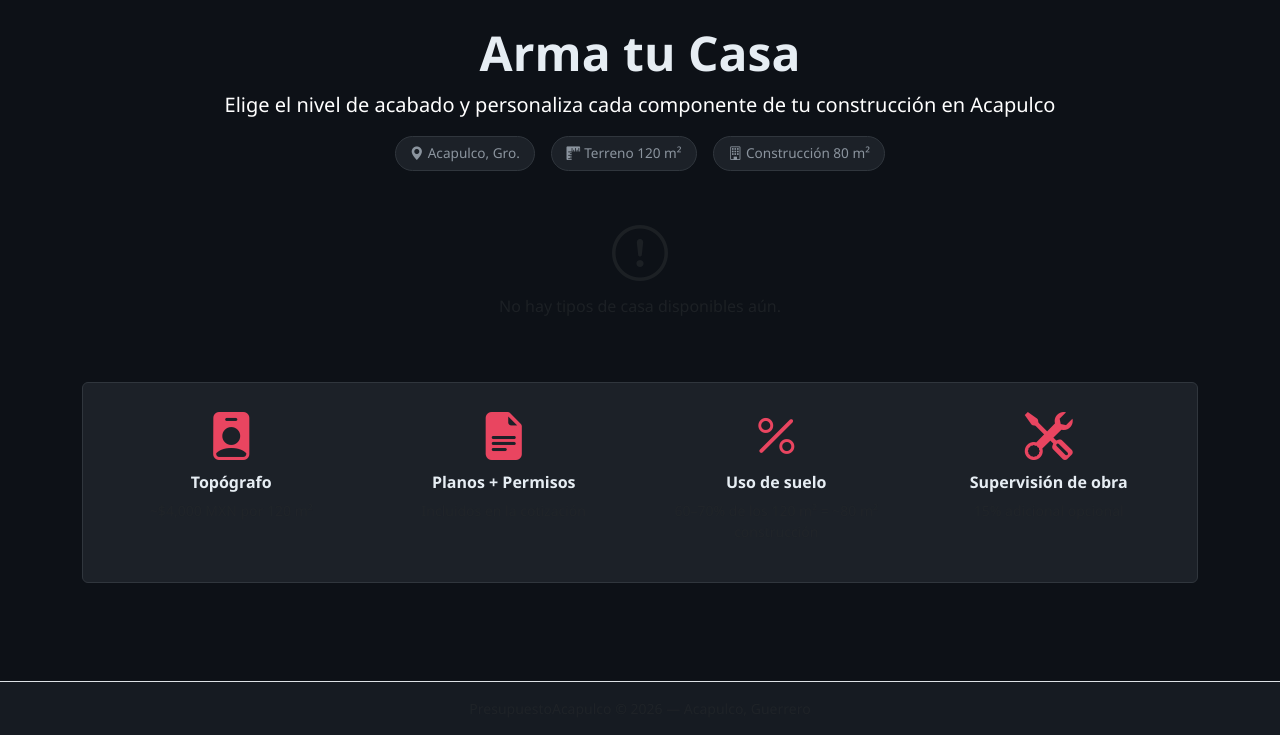
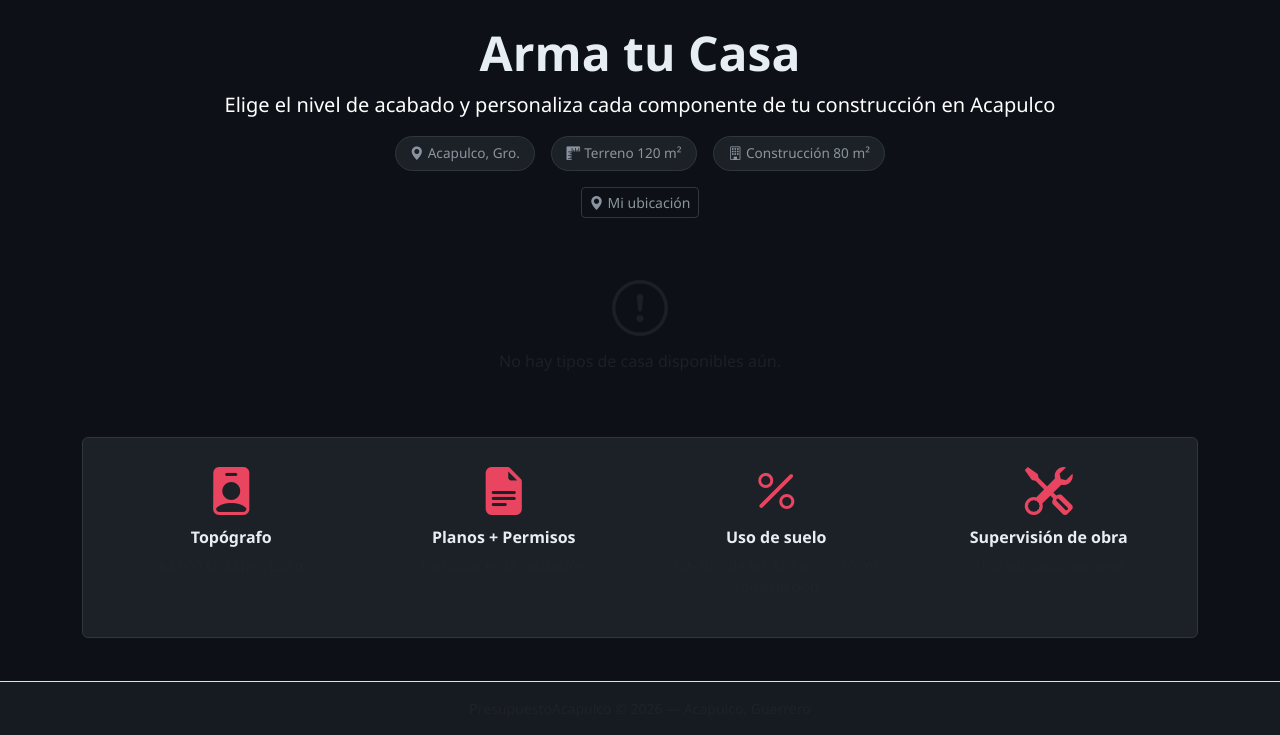
Before and after one commit to isaac22111998-lgtm/presupuesto-bienes-raices, a Flask app: page / in a window 1280 px wide. Shown: the part 65-800 px from the top of the page. Run offline with Flask 3, Linux system fonts and the light colour scheme; the visitor is signed in with stand-in values (Sample User, id 1); data that the repository does not hold is empty; some libraries are stand-ins or nearby versions.

Commit message:
feat: agrega notificaciones push y geolocalización a la PWA
- Crea pwa.js con solicitud de permiso, showNotification() e initGeolocation()
- Notificación se dispara automáticamente al guardar una cotización
- Botón "Mi ubicación" en index.html accede a la API de Geolocation
- Maneja permiso concedido (muestra coordenadas) y denegado (mensaje de error)
- Agrega eventos push y notificationclick al Service Worker
- Actualiza caché a v2 e incluye pwa.js en los assets cacheados

Co-Authored-By: Claude Sonnet 4.6 <noreply@anthropic.com>

```diff
--- /dev/null
+++ b/app/static/js/pwa.js
@@ -0,0 +1,90 @@
+// ── Notificaciones Push ──────────────────────────────────────────────────────
+
+async function requestNotificationPermission() {
+  if (!('Notification' in window)) return 'unsupported';
+  if (Notification.permission === 'granted') return 'granted';
+  return await Notification.requestPermission();
+}
+
+function showNotification(title, body) {
+  if (Notification.permission !== 'granted') return;
+  navigator.serviceWorker.ready.then((reg) => {
+    reg.showNotification(title, {
+      body,
+      icon: '/static/icons/icon.svg',
+      badge: '/static/icons/icon.svg',
+      vibrate: [200, 100, 200],
+      tag: 'presupuesto-notif',
+    });
+  });
+}
+
+// Dispara notificación si la página acaba de guardar una cotización
+document.addEventListener('DOMContentLoaded', () => {
+  const successAlert = document.querySelector('.alert-success');
+  if (successAlert && successAlert.textContent.includes('guardada')) {
+    requestNotificationPermission().then((perm) => {
+      if (perm === 'granted') {
+        showNotification(
+          '✅ Cotización guardada',
+          'Tu presupuesto de construcción quedó guardado en PresupuestoAcapulco.'
+        );
+      }
+    });
+  }
+});
+
+// ── Geolocalización ──────────────────────────────────────────────────────────
+
+function initGeolocation() {
+  const btn    = document.getElementById('btn-geolocate');
+  const result = document.getElementById('geo-result');
+  if (!btn) return;
+
+  btn.addEventListener('click', () => {
+    if (!navigator.geolocation) {
+      result.innerHTML =
+        '<i class="bi bi-exclamation-triangle me-1 text-warning"></i>' +
+        'Tu navegador no soporta geolocalización.';
+      return;
+    }
+
+    btn.disabled = true;
+    btn.innerHTML = '<span class="spinner-border spinner-border-sm me-1"></span>Detectando...';
+
+    navigator.geolocation.getCurrentPosition(
+      // Permiso concedido
+      (pos) => {
+        const lat = pos.coords.latitude.toFixed(5);
+        const lng = pos.coords.longitude.toFixed(5);
+        result.innerHTML =
+          '<i class="bi bi-geo-alt-fill me-1 text-accent"></i>' +
+          `<strong>Ubicación detectada:</strong> ${lat}, ${lng} &mdash; ` +
+          '<span class="text-muted small">Acapulco, Gro.</span>';
+        btn.disabled = false;
+        btn.innerHTML = '<i class="bi bi-geo-alt-fill me-1"></i>Mi ubicación';
+
+        showNotification(
+          '📍 Ubicación detectada',
+          `Lat: ${lat} | Lng: ${lng} — PresupuestoAcapulco`
+        );
+      },
+      // Permiso denegado o error
+      (err) => {
+        const msgs = {
+          1: 'Permiso de ubicación denegado. Actívalo en la configuración del navegador.',
+          2: 'No se pudo obtener la ubicación. Intenta de nuevo.',
+          3: 'Tiempo de espera agotado.',
+        };
+        result.innerHTML =
+          '<i class="bi bi-x-circle me-1 text-danger"></i>' +
+          (msgs[err.code] || 'Error desconocido.');
+        btn.disabled = false;
+        btn.innerHTML = '<i class="bi bi-geo-alt-fill me-1"></i>Mi ubicación';
+      },
+      { enableHighAccuracy: true, timeout: 10000 }
+    );
+  });
+}
+
+document.addEventListener('DOMContentLoaded', initGeolocation);
--- a/app/templates/base.html
+++ b/app/templates/base.html
@@ -73,6 +73,7 @@
 </footer>
 
 <script src="https://cdn.jsdelivr.net/npm/bootstrap@5.3.3/dist/js/bootstrap.bundle.min.js"></script>
+<script src="{{ url_for('static', filename='js/pwa.js') }}"></script>
 {% block scripts %}{% endblock %}
 <script>
   if ('serviceWorker' in navigator) {
--- a/app/templates/main/index.html
+++ b/app/templates/main/index.html
@@ -8,6 +8,12 @@
     <span class="badge-info-pill"><i class="bi bi-geo-alt-fill me-1"></i>Acapulco, Gro.</span>
     <span class="badge-info-pill"><i class="bi bi-rulers me-1"></i>Terreno 120 m²</span>
     <span class="badge-info-pill"><i class="bi bi-building me-1"></i>Construcción 80 m²</span>
+  </div>
+  <div class="mt-3 d-flex flex-column align-items-center gap-2">
+    <button id="btn-geolocate" class="btn btn-outline-secondary btn-sm">
+      <i class="bi bi-geo-alt-fill me-1"></i>Mi ubicación
+    </button>
+    <p id="geo-result" class="small text-muted mb-0"></p>
   </div>
 </div>
 
```
Also changed, not shown: app/static/sw.js (+29 -3 lines).
